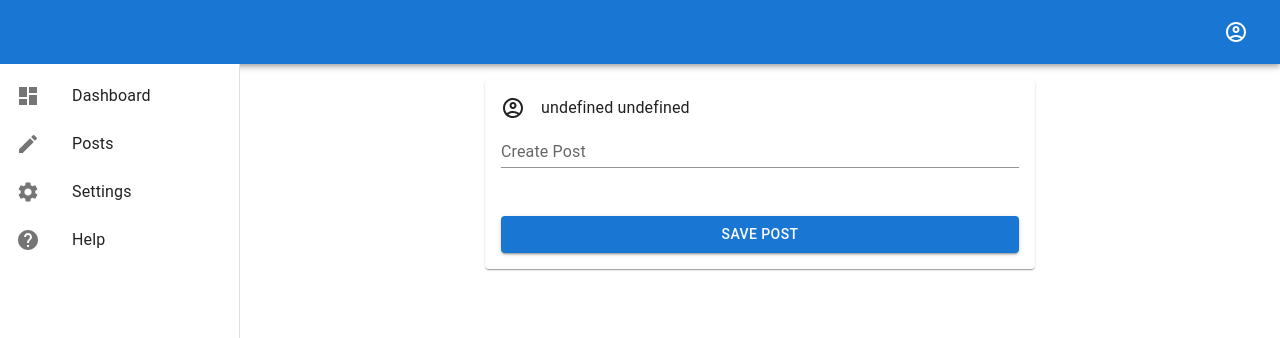
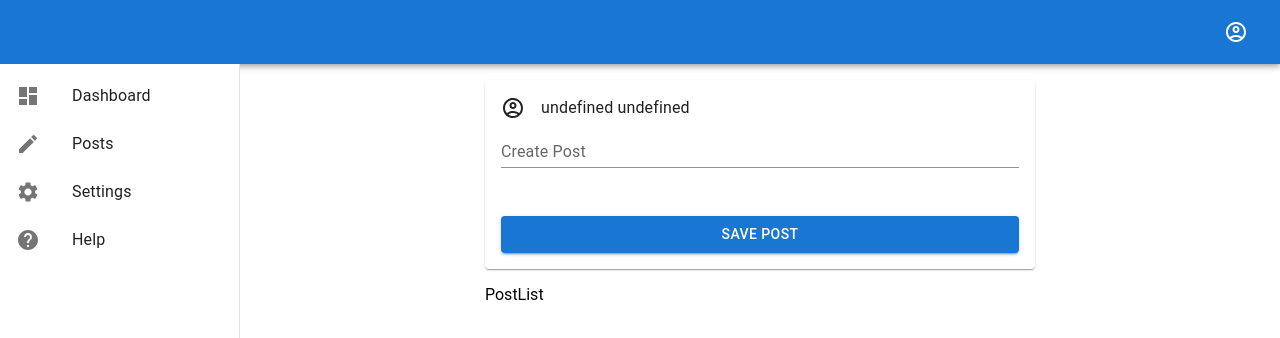
Before and after one commit to wojtek99955/mui-demo-website, a React (Create React App) app: page /posts in a window 1280 px wide. Shown: the top 338 px of the page. Built offline with nearby package versions, Linux system fonts and the light colour scheme.

Commit message:
PostsList added

```diff
--- /dev/null
+++ b/src/components/PostList/PostList.js
@@ -0,0 +1,9 @@
+import { useContext } from "react";
+import { Context } from "../../ContextProvider";
+
+function PostList() {
+  const ctx = useContext(Context);
+  return <>PostList</>;
+}
+
+export default PostList;
--- a/src/components/Posts/Posts.js
+++ b/src/components/Posts/Posts.js
@@ -1,5 +1,6 @@
 import AddPost from "./AddPost";
 import styled from "styled-components";
+import PostList from "../PostList/PostList";
 
 const Container = styled.div`
   margin: 0 auto;
@@ -9,6 +10,7 @@ function Posts() {
   return (
     <Container>
       <AddPost />
+      <PostList />
     </Container>
   );
 }
```
